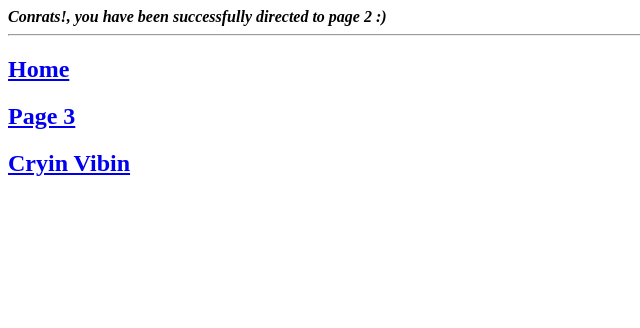
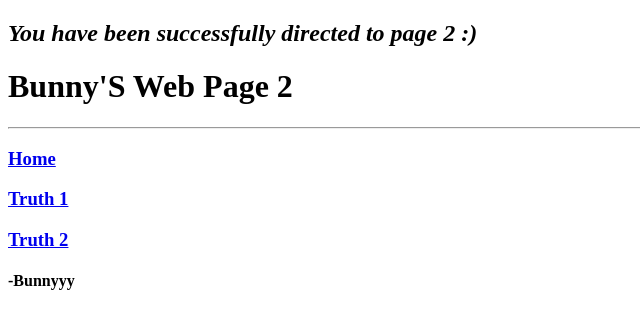
Before and after one commit to Bunny696969/MyFirstWeb, a plain HTML site: page page2.html in a window 1280 px wide. Shown: the whole page, without its empty margins (0-640 px from the left). Drawn offline with Linux system fonts and the light colour scheme.

Commit message:
Update page2.html

```diff
--- a/page2.html
+++ b/page2.html
@@ -1,13 +1,17 @@
 <!DOCTYPE html>
 <html>
     <head>
-        <title>Page 2</title>
+        <h2><i><b>You have been successfully directed to page 2 :)</b></i></h2>
+        <title>Truths about you</title>
+        <h1>Bunny'S Web Page 2</h1>
+        <hr>
     </head>
     <body>
-        <i><b>Conrats!, you have been successfully directed to page 2 :)</b></i>
-        <hr>
-        <a href="index.html"> <h2><b>Home</b></h2></a>
-        <a href="page3.html"> <h2><b>Page 3</b></h2></a>
-        <a href="Crying Vibin.jpg"> <h2><b>Cryin Vibin</b></h2></a>
+        <a href="index.html"> <h3><b>Home</b></h3></a>
+        <a href="e5744625-9197-4ad3-86d4-cfe62fd8b89f.jpg.webp"> <h3><b>Truth 1</b></h3></a>
+        <a href="uclicked.jpg"> <h3><b></b>Truth 2</h3></a>
     </body>
+    <footer>
+        <h4>-Bunnyyy</h4>
+    </footer>
 </html>
```
